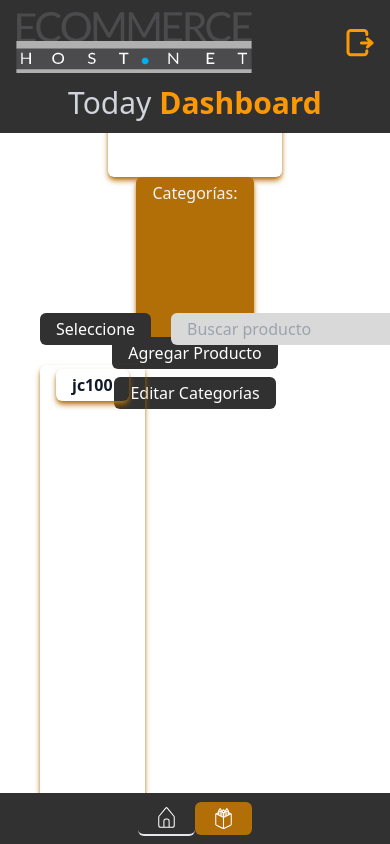
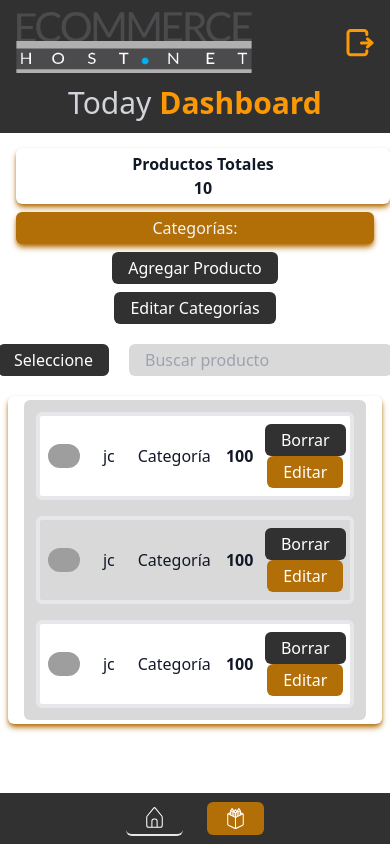
Before and after one commit to jclima01/urbanbuy-v2, a React (Vite) app in the folder client/: page /dashboard in a window 390 px wide. Both pictures are taken after a click on the item 223 px from the left and 818 px from the top of the page. Built offline with nearby package versions, Linux system fonts and the light colour scheme; grey boxes are pictures that could not be loaded; the HTML template or start-up script is replaced by a standard one.

Commit message:
adding dasboardProducts structure

```diff
--- a/client/src/components/DashboardComponents/ProductsDashboard/ProductsDashboard.jsx
+++ b/client/src/components/DashboardComponents/ProductsDashboard/ProductsDashboard.jsx
@@ -1,4 +1,3 @@
-import React from "react";
 const products = [
   {
     id: "1",
@@ -7,28 +6,43 @@ const products = [
     image:
       "https://images.unsplash.com/photo-1494790108377-be9c29b29330?ixlib=rb-1.2.1&ixid=eyJhcHBfaWQiOjEyMDd9&auto=format&fit=crop&w=1050&q=80",
   },
+  {
+    id: "2",
+    name: "jc",
+    price: "100",
+    image:
+      "https://images.unsplash.com/photo-1494790108377-be9c29b29330?ixlib=rb-1.2.1&ixid=eyJhcHBfaWQiOjEyMDd9&auto=format&fit=crop&w=1050&q=80",
+  },
+  {
+    id: "3",
+    name: "jc",
+    price: "100",
+    image:
+      "https://images.unsplash.com/photo-1494790108377-be9c29b29330?ixlib=rb-1.2.1&ixid=eyJhcHBfaWQiOjEyMDd9&auto=format&fit=crop&w=1050&q=80",
+  },
 ];
+
 const ProductsDashboard = ({ clientAdmin }) => {
   return (
-    <section className="w-full h-full pt-[133px] p-10 flex flex-col gap-y-5 overflow-y-scroll">
-      <header className="w-full flex flex-col md:flex-row items-center justify-center  gap-x-10 ">
-        <div className="box w-full h-full md:w-fit flex flex-col justify-center items-center">
+    <section className="w-full h-full pt-[140px] px-2 flex flex-col items-start gap-y-5  box-border">
+      <header className="w-full md:flex  items-center justify-center  gap-y-5 gap-x-5 ">
+        <div className="box w-full h-fit md:w-fit md:h-full flex flex-col justify-center items-center m-2">
           <span className="font-bold">Productos Totales</span>
           <span className="font-semibold">10</span>
         </div>
-        <div className="box flex flex-col w-full h-full text-gray-100 bg-[#B26E07] flex-grow ">
+        <div className="box flex flex-col h-fit md:h-full text-gray-100 bg-[#B26E07] flex-grow m-2">
           <span>Categorías:</span>
           {products?.map((product) => (
             <span className="">{clientAdmin?.category}</span>
           ))}
         </div>
-        <div className=" w-full md:w-fit flex flex-col items-center justify-center gap-y-2">
+        <div className="w-full md:w-fit flex flex-col items-center justify-center gap-y-2">
           <button className="secondaryButton"> Agregar Producto</button>
           <button className="secondaryButton"> Editar Categorías</button>
         </div>
       </header>
 
-      <nav className="flex gap-x-5">
+      <nav className="flex w-full gap-x-5 items-center justify-center ">
         <button className="secondaryButton">Seleccione</button>
         <input
           type="text"
@@ -36,16 +50,28 @@ const ProductsDashboard = ({ clientAdmin }) => {
           placeholder="Buscar producto"
         />
       </nav>
-      <div className="box flex w-full h-full items-start justify-center ">
-        {products?.map((product) => (
-          <div
-            key={product.id}
-            className="box w-full h-fit flex justify-center items-center"
-          >
-            <span className="font-bold">{product.name}</span>
-            <span className="font-semibold">{product.price}</span>
-          </div>
-        ))}
+      <div className="box w-full ">
+        <ul className="w-full bg-[#D9D9D9] rounded-md p-3 flex flex-col gap-y-4 justify-center ">
+          {products?.map((product,i) => (
+            <li
+              key={product.id}
+              className={`flex flex-row  items-center  rounded-md p-2 border-[4px] ${
+                i % 2 === 0 && "bg-[#FFFFFF]"
+              }`}
+            >
+              <img src={product.image} alt="" className="w-8 rounded-full h-auto" />
+              <span className="w-1/4 ">{product.name}</span>
+              <span className="w-1/4 ">Categoría</span>
+              <span className="w-1/4 font-semibold">{product.price}</span>
+              <div className="w-1/4 flex flex-col items-center">
+                <button className="secondaryButton">Borrar</button>
+
+                <button className="primaryButton">Editar</button>
+              </div>
+            </li>
+          ))}
+        </ul>
+
       </div>
     </section>
   );
--- a/client/src/components/DashboardComponents/SidebarDashboard/SidebarDashboard.jsx
+++ b/client/src/components/DashboardComponents/SidebarDashboard/SidebarDashboard.jsx
@@ -13,7 +13,7 @@ const SideBarDashBoard = ({ isActive, handleIsActiveHover }) => {
             <img src={logo} alt="" className="imagenlogo" />
           </Link>
         </div> */}
-      <ul className="sticky bottom-0 left-0 flex md:flex-col justify-evenly items-center gap-y-4 ">
+      <ul className="sticky bottom-0 left-0 flex md:flex-col justify-evenly items-center gap-y-4 gap-x-6 ">
         <li
           onClick={() => handleIsActiveHover("Home")}
           className={`${
--- a/client/src/index.css
+++ b/client/src/index.css
@@ -22,7 +22,7 @@
   }
 
   .box {
-    @apply box-border shadow-md shadow-[#B26E07] border-solid px-4 py-1 rounded-md shrink-0 text-center w-fit;
+    @apply box-border shadow-md shadow-[#B26E07] border-solid px-4 py-1 rounded-md shrink-0 text-center;
   }
   .searchInput {
     @apply box-border bg-[#D9D9D9] border-solid px-4 py-1 rounded-md shrink-0 text-start w-fit;
```
